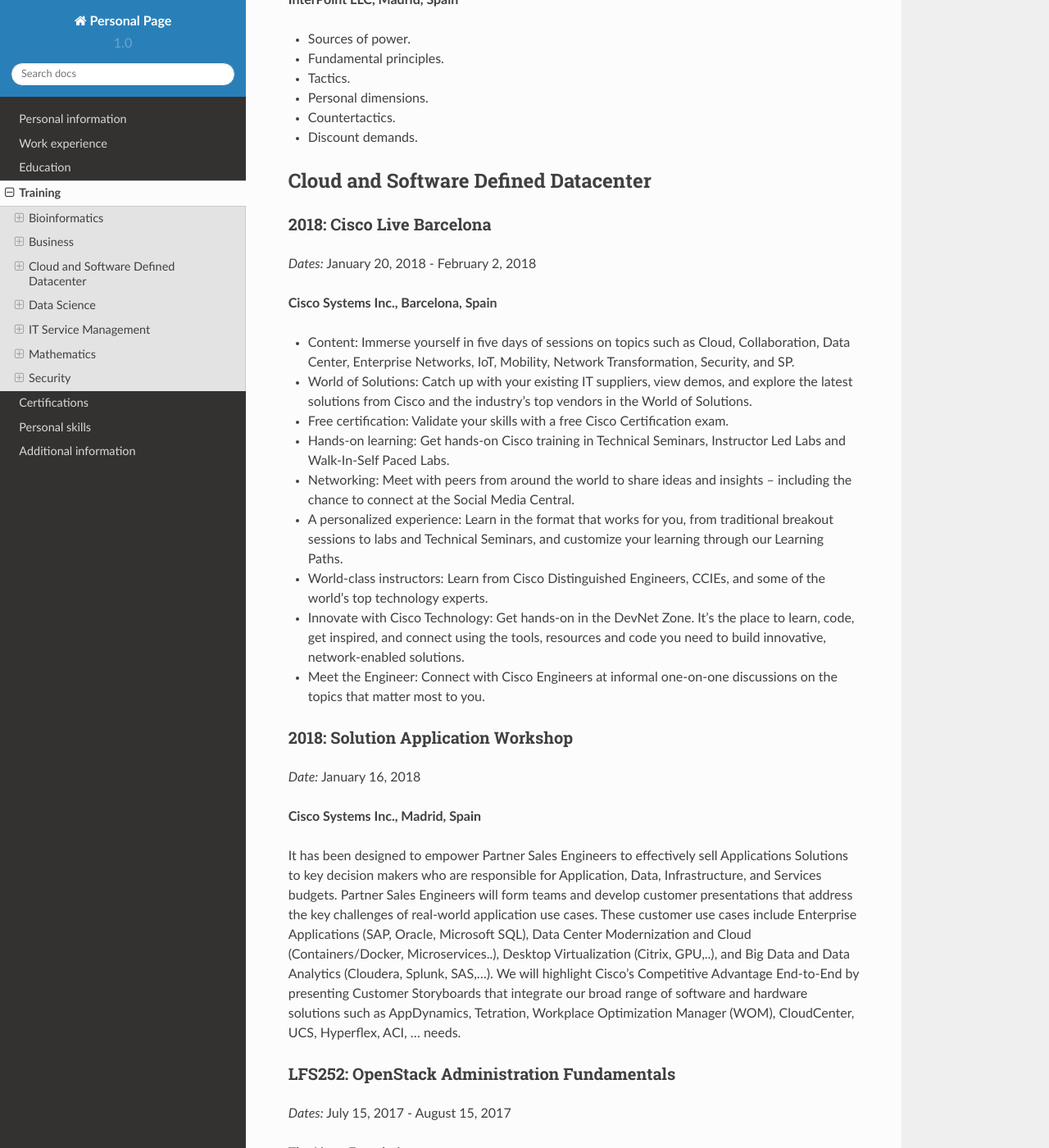
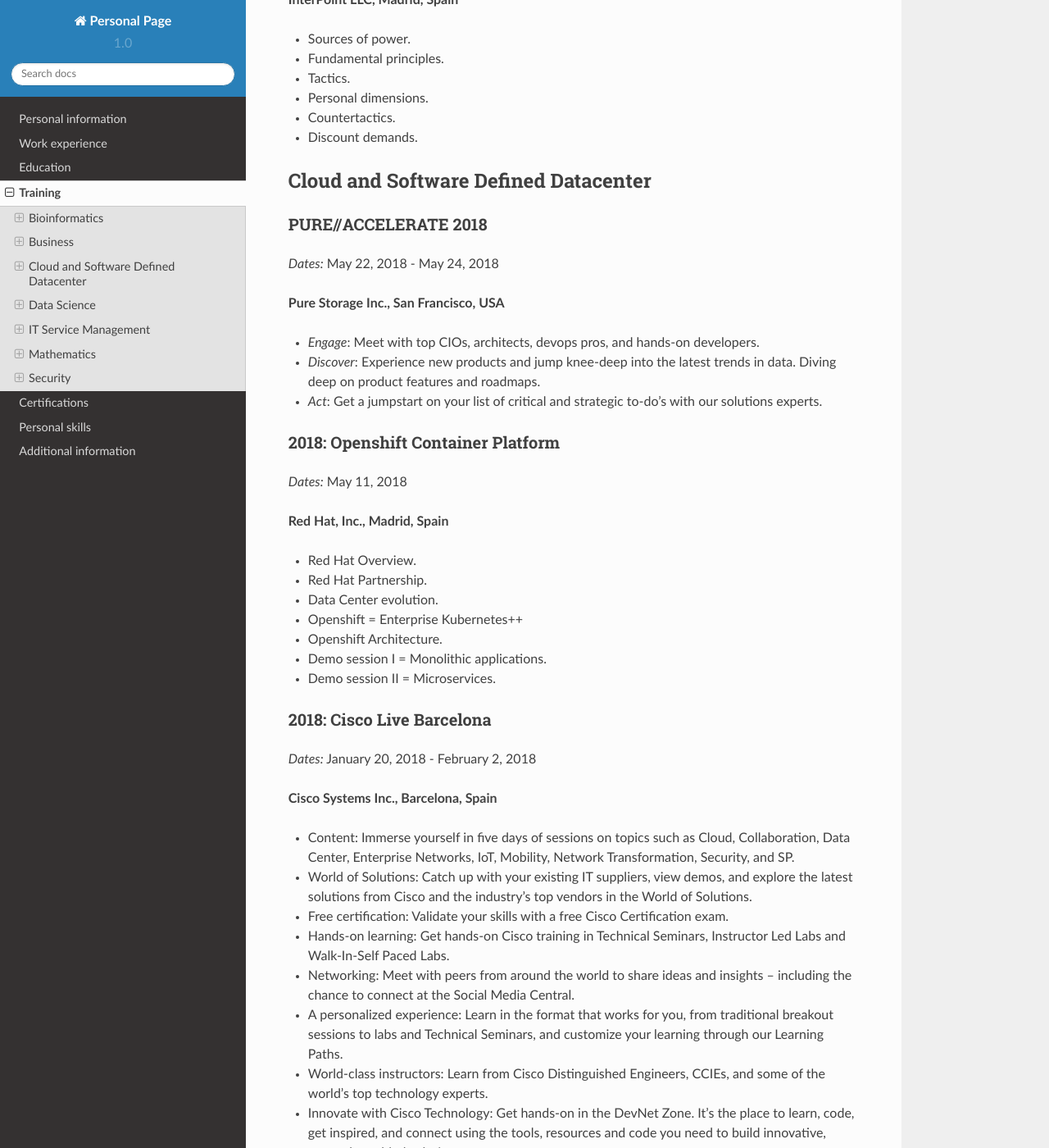
Before and after one commit to jacubero/Resume, a Sphinx documentation site: the page built from Sphinx/source/training.rst, in a window 1280 px wide and 1400 px high, scrolled down 5214 px. Shown: the whole window at 82% size. Built offline with Sphinx 7.4.7 and the Read the Docs theme 2.0.0, drawn with Linux system fonts in a browser that asks for light colours; some of the changed text lies outside the part shown.

Commit message:
New version

```diff
--- a/Sphinx/source/conf.py
+++ b/Sphinx/source/conf.py
@@ -173,7 +173,7 @@
 #html_split_index = False
 
 # If true, links to the reST sources are added to the pages.
-#html_show_sourcelink = True
+html_show_sourcelink = False
 
 # If true, "Created using Sphinx" is shown in the HTML footer. Default is True.
 #html_show_sphinx = True
--- a/Sphinx/source/training.rst
+++ b/Sphinx/source/training.rst
@@ -288,6 +288,40 @@
 *************************************
 Cloud and Software Defined Datacenter
 *************************************
+
+PURE//ACCELERATE 2018
+=====================
+
+*Dates:* May 22, 2018 - May 24, 2018
+
+**Pure Storage Inc., San Francisco, USA**
+
+* *Engage*: Meet with top CIOs, architects, devops pros, and hands-on developers.
+
+* *Discover*: Experience new products and jump knee-deep into the latest trends in data. Diving deep on product features and roadmaps.
+
+* *Act*: Get a jumpstart on your list of critical and strategic to-do's with our solutions experts.
+
+2018: Openshift Container Platform
+==================================
+
+*Dates:* May 11, 2018
+
+**Red Hat, Inc., Madrid, Spain**
+
+* Red Hat Overview.
+
+* Red Hat Partnership.
+
+* Data Center evolution.
+
+* Openshift = Enterprise Kubernetes++
+
+* Openshift Architecture.
+
+* Demo session I = Monolithic applications.
+
+* Demo session II = Microservices.
 
 2018: Cisco Live Barcelona
 ==========================
@@ -863,6 +897,25 @@
 Data Science
 ************
 
+Interactive Data Visualization with Bokeh
+=========================================
+
+`Interactive Data Visualization with Bokeh Course Certificate <https://github.com/jacubero/Resume/blob/master/Certificates/Bokeh.pdf>`_
+
+*Dates:* May 6, 2018
+
+**DataCamp**
+
+Bokeh is an interactive data visualization library for Python (and other languages) that targets modern web browsers for presentation. It can create versatile, data-driven graphics, and connect the full power of the entire Python data-science stack to rich, interactive visualizations.
+
+* Basic plotting with Bokeh
+
+* Layouts, Interactions, and Annotations
+
+* Building interactive apps with Bokeh
+
+* Putting It All Together! A Case Study
+
 Big Data University Workshop
 ============================
 
```
Also changed, not shown: Sphinx/source/additional.rst (+8 -8 lines), Sphinx/source/skills.rst (+0 -19 lines), 1 other file.
